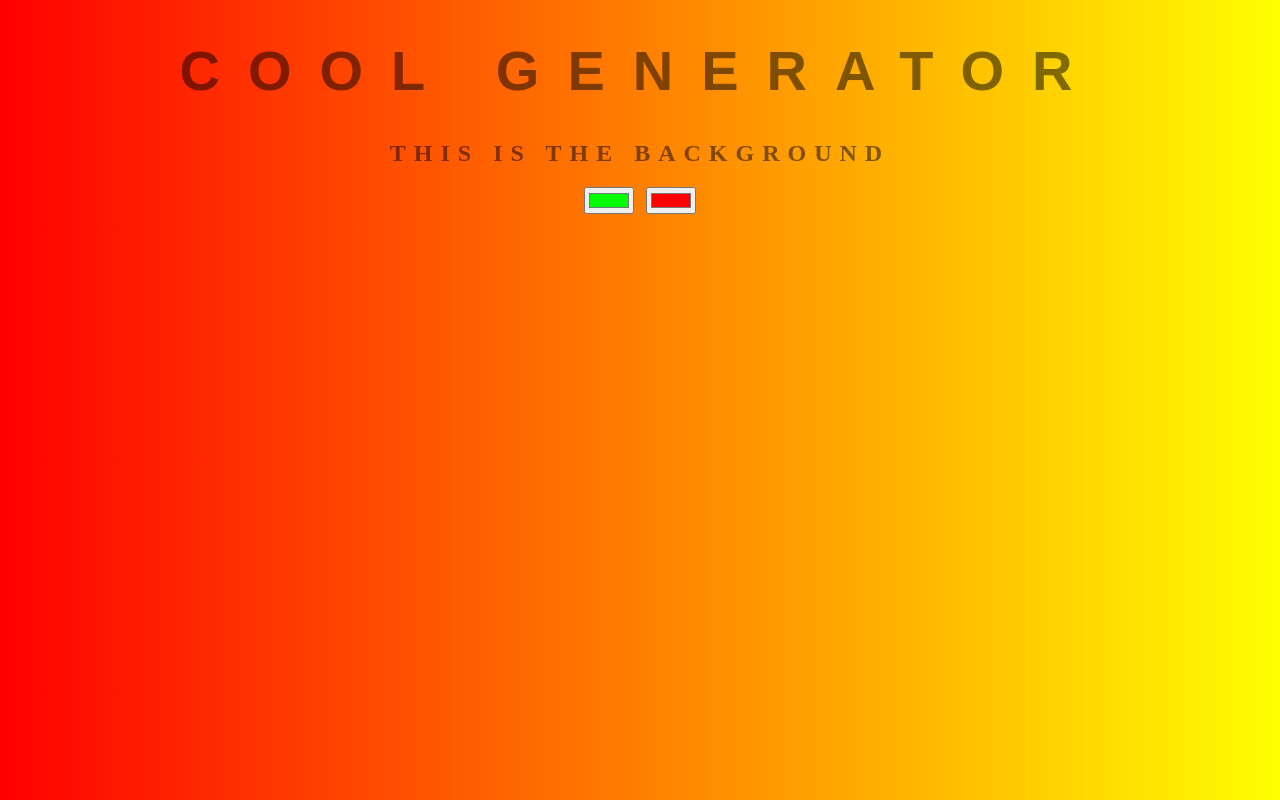
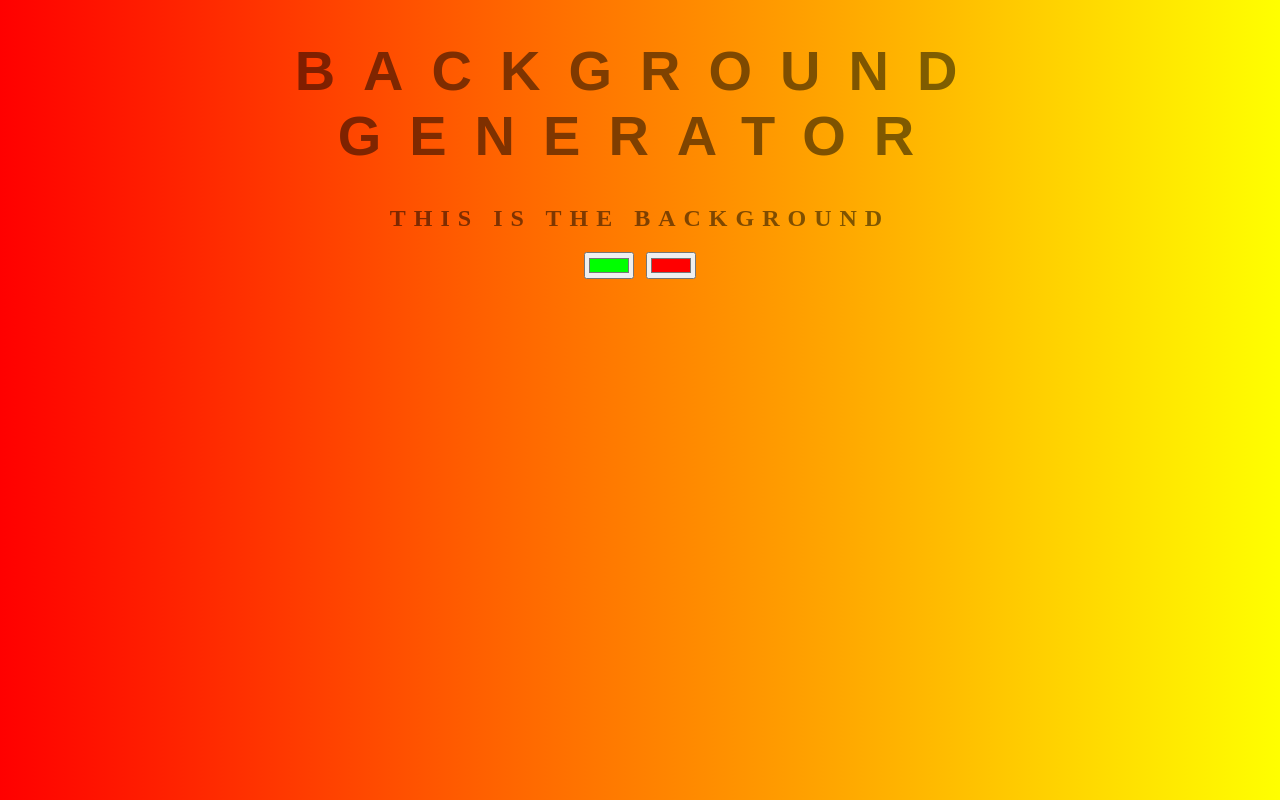
Before and after one commit to nada107/background-generator, a plain HTML site: page index.html in a window 1280 px wide. Drawn offline with Linux system fonts and the light colour scheme.

Commit message:
reverting to original text

```diff
--- a/index.html
+++ b/index.html
@@ -6,7 +6,7 @@
     <link rel="stylesheet" href="style.css" type="text/css">
 </head>
 <body id="gradient">
-    <h1>Cool generator</h1>
+    <h1>Background generator</h1>
     <h2>This is the Background</h2>
     <input  type="color" name="color1" class="color1" value="#00ff00">
     <input  type="color" name="color2" class="color2" value="#ff0000">
```
